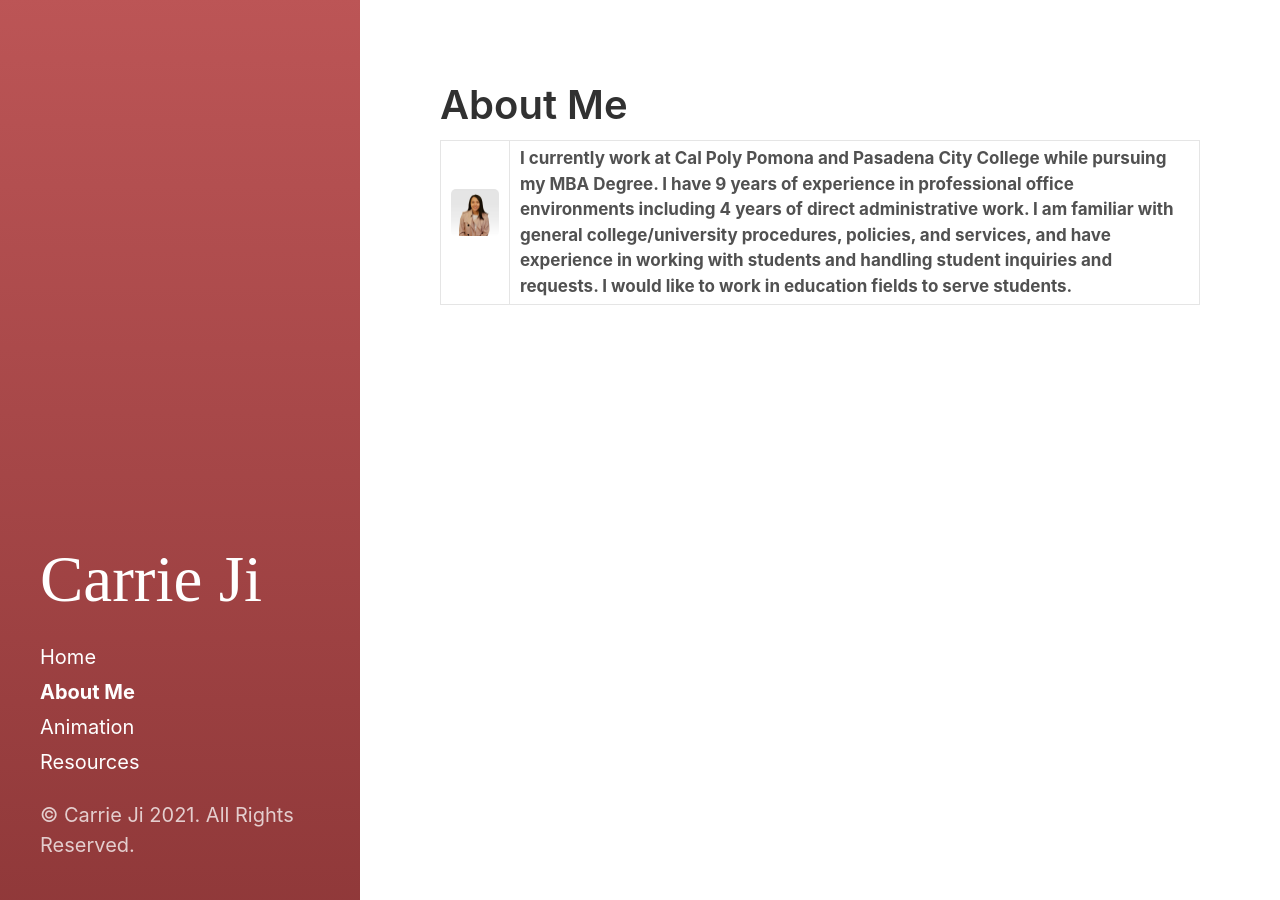
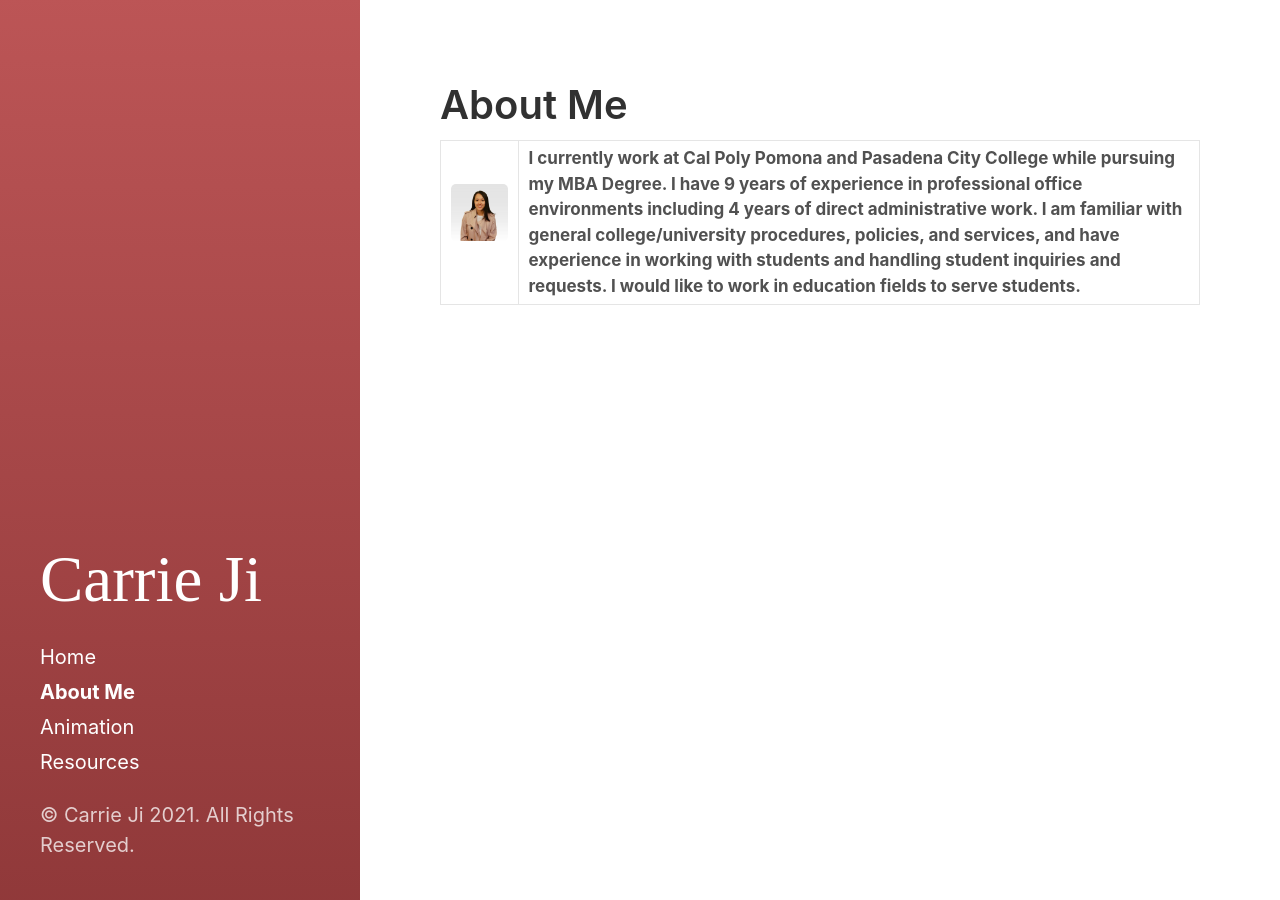
Before and after one commit to carrieji/carrieji.github.io, a Jekyll site: the page built from about.md, in a window 1280 px wide. Built offline with Jekyll 4.4.1, drawn with Linux system fonts in a browser that asks for light colours.

Commit message:
Update about.md

```diff
--- a/about.md
+++ b/about.md
@@ -8,7 +8,7 @@
 <table>
 <thead>
   <tr>
-    <th><img src="assets/images/carrie_image.jpg" alt="Carrie" width="320px"></th>
+    <th><img src="assets/images/carrie_image.jpg" alt="Carrie" height="640px"></th>
     <th>I currently work at Cal Poly Pomona and Pasadena City College while pursuing my MBA Degree. I have 9 years of experience in professional office environments including 4 years of direct administrative work. I am familiar with general college/university procedures, policies, and services, and have experience in working with students and handling student inquiries and requests. I would like to work in education fields to serve students. </th>
   </tr>
 </thead>
```
